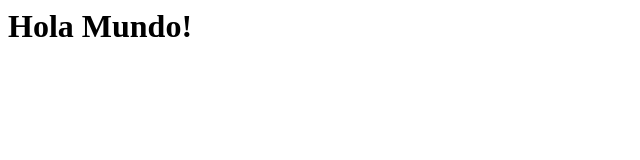
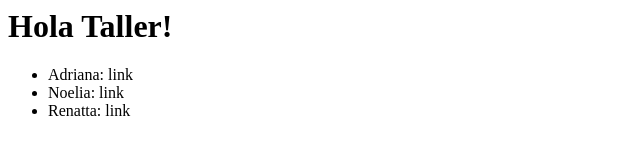
Before and after one commit to stefdltc/taller-irt, a plain HTML site: page index.html in a window 1280 px wide. Shown: the whole page, without its empty margins (0-640 px from the left). Drawn offline with Linux system fonts and the light colour scheme.

Commit message:
Update index.html

```diff
--- a/index.html
+++ b/index.html
@@ -3,6 +3,13 @@
     <title>Taller IRT</title>
   </head>
   <body>
-    <h1>Hola Mundo!</h1>
+    <h1>Hola Taller!</h1>
+      <div class="list">
+        <ul>
+          <li>Adriana: <a hred="https://adrianaffch.github.io/Portfolio/">link</a></li>
+          <li>Noelia: <a hred="https://noeliazanga.github.io/Carta-de-postres/">link</a></li>
+          <li>Renatta: <a hred="https://renatta41.github.io/CASA-DE-TE/">link</a></li>
+        </ul>
+    </div>
   </body>
 </html>
```
